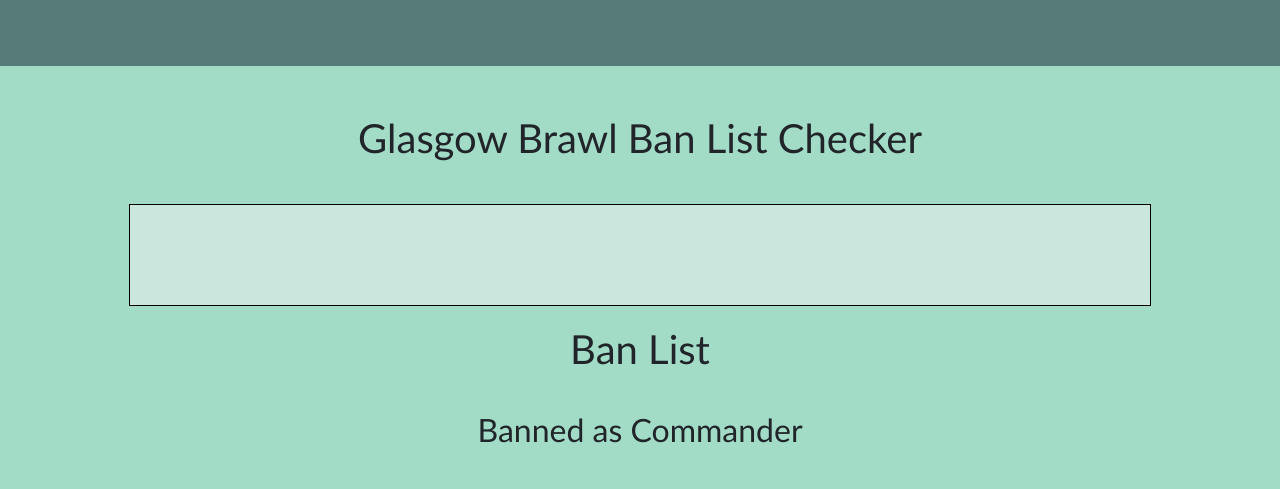
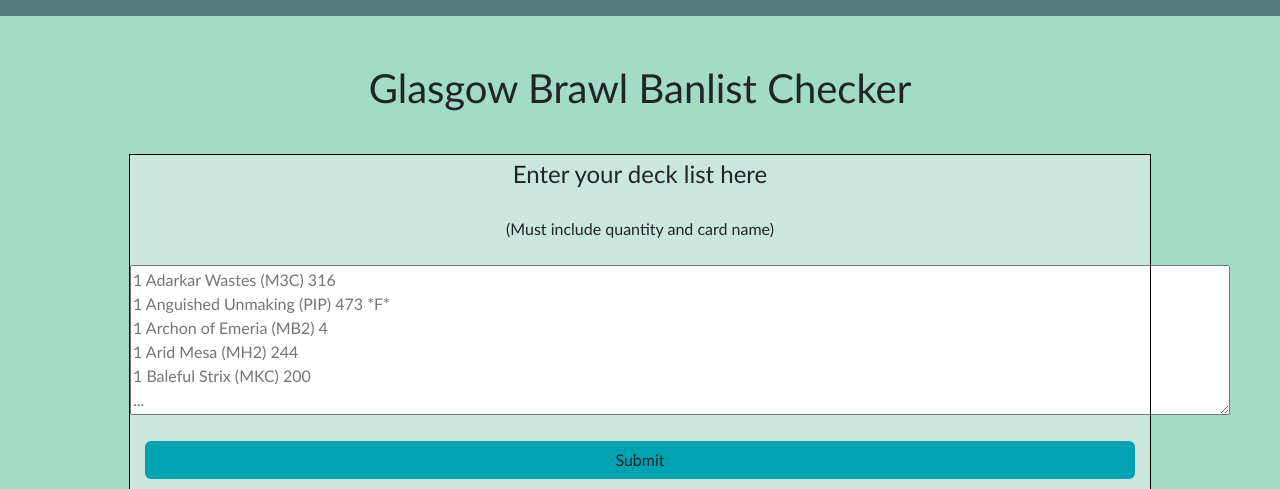
Before and after one commit to eepysleepyblaz/GlasgowBrawlSite, a Django app: page / in a window 1280 px wide. Shown: the top 489 px of the page. Run offline with Django 3.2, Linux system fonts and the light colour scheme.

Commit message:
Ajax almost working for deck list validation

```diff
--- a/brawl/urls.py
+++ b/brawl/urls.py
@@ -6,4 +6,5 @@
 urlpatterns = [
     path('', views.home, name='home'),
     path('home/', views.home, name='home'),
+    path('validate_decklist/', views.ValidateDecklistView.as_view(), name='validate_decklist'),
 ]
--- a/brawl/views.py
+++ b/brawl/views.py
@@ -42,3 +42,36 @@
     context_dict['Commanders'] = values2
     context_dict['Images'] = cards_dict
     return render(request, 'brawl/home.html', context=context_dict)
+
+class ValidateDecklistView(View):
+    def get(self, request):
+
+            decklist = request.GET['decklist']
+
+            with open('static/txt/Banlist.txt', "r") as f:
+                    values = f.read()
+                    values = values.split("\n")
+
+                    values = set(values)
+                    values = list(values)
+
+                    values.sort()
+                    banlist = values
+
+            error_string = ""
+            for card in decklist:
+                card = card.split("(")[0][:-1]
+                card_quantity = card.split(" ")[0]
+                card_name = card.split(" ")[1:]
+
+                if card_quantity > 1:
+                    if card_name not in ["Mountain", "Island", "Plains", "Swamp", "Forest"]:
+                        error_string = error_string + f"Too many copies of {card_name}.\n"
+
+                if card_name in banlist:
+                    error_string = error_string + f"{card_name} is banned.\n"
+
+            if error_string == "":
+                return HttpResponse("Nothing wrong with this deck list")
+            else:
+                return HttpResponse("Deck list not valid as:\n" + error_string)
--- a/static/css/template_box.css
+++ b/static/css/template_box.css
@@ -13,7 +13,36 @@
     padding-top: 20px;
 }
 
+.up {
+    padding-bottom: 20px;
+}
+
 .card_image {
     text-align: center;
     margin-bottom: 20px;
 }
+
+.form_holder {
+    text-align: center;
+}
+
+textarea {
+    width: auto;
+    min-width: 1100px;
+    min-height: 150px;
+}
+
+.button_row {
+    padding-left: 15px;
+    padding-right: 15px;
+}
+
+.submit_button {
+    margin-bottom: 10px;
+    background-color: rgb(0, 162, 177);
+}
+
+.submit_button:hover {
+    margin-bottom: 10px;
+    background-color: rgba(15, 46, 79, 0.482);
+}
--- a/static/js/brawl-ajax.js
+++ b/static/js/brawl-ajax.js
@@ -0,0 +1,13 @@
+$(document).ready(function() {
+    $('.validate_button').click(function() {
+        var decklist;
+        decklist = $('.deck_box').textContent;
+
+        $.get('/brawl/validate_decklist/',
+            {'decklist': decklist},
+            function(data) {
+                $('.errors').text(data);
+            }
+        )
+    })
+})
--- a/templates/brawl/base.html
+++ b/templates/brawl/base.html
@@ -23,7 +23,6 @@
         <!-- This code is a modified version of the bootstrap template for the nav bar -->
         <nav class="navbar navbar-expand-md header">
             <div class="container-xxl">
-                <div class="top_navbar"></div>
             </div>
           </nav>
 
--- a/templates/brawl/home.html
+++ b/templates/brawl/home.html
@@ -11,10 +11,38 @@
 
 {% block body_block %}
     <div class="container">
-        <h1 class="title">Glasgow Brawl Ban List Checker</h1>
+        <h1 class="title">Glasgow Brawl Banlist Checker</h1>
     </div>
-    <div class="container main_body">
+    <div class="container main_body form_holder">
         <div class="box_body">
+            <div class="row">
+                <h4 class="up">Enter your deck list here</h4>
+                <p>(Must include quantity and card name)</p>
+            </div>
+
+            <div class="row">
+                <div class="col">
+                    <h4 class="errors"></h4>
+                </div>
+            </div>
+
+            <div class="row">
+                <div class="col up">
+                    <textarea class="deck_box" rows="" cols="1" minlength="1000" placeholder="1 Adarkar Wastes (M3C) 316
+1 Anguished Unmaking (PIP) 473 *F*
+1 Archon of Emeria (MB2) 4
+1 Arid Mesa (MH2) 244
+1 Baleful Strix (MKC) 200
+..."></textarea>
+                </div>
+
+            </div>
+            <div class="row button_row up">
+                <div class="col d-grid">
+                    <button class="btn submit_button validate_button">Submit</button>
+                </div>
+            </div>
+
 
         </div>
     </div>
```
Also changed, not shown: brawl/forms.py (added).
